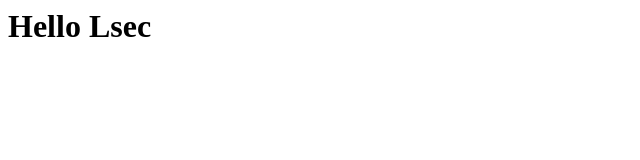
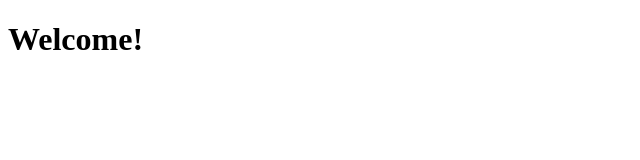
Before and after one commit to Lsec-cyber/Lsec-cyber.github.io, a plain HTML site: page index.html in a window 1280 px wide. Shown: the whole page, without its empty margins (0-640 px from the left). Drawn offline with Linux system fonts and the light colour scheme.

Commit message:
Update index.html

```diff
--- a/index.html
+++ b/index.html
@@ -1 +1,10 @@
-<h1>Hello Lsec</h1>
+<!DOCTYPE html>
+<html lang="en">
+<head>
+  <meta charset="UTF-8">
+  <title>Lsec</title>
+</head>
+<body>
+  <h1>Welcome!</h1>
+</body>
+</html>
```
